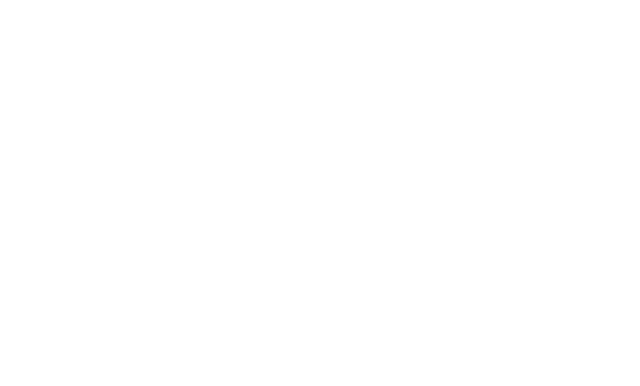
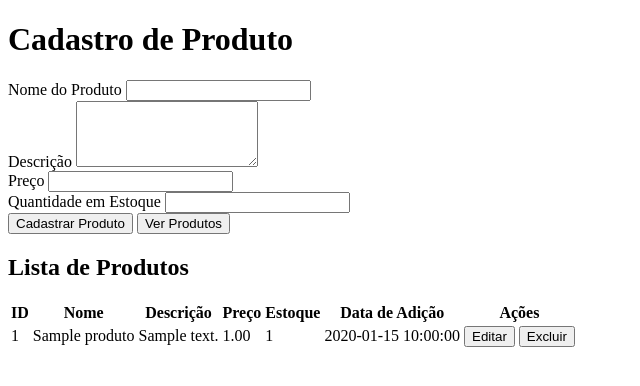
Before and after one commit to brienabertoni/pet_crud, a PHP site: page /cad_produtos.php in a window 1280 px wide. Before the commit the part shown is empty. Shown: the top 386 px of the page, without its empty margins (0-640 px from the left). Run offline with PHP 8.4, Linux system fonts and the light colour scheme; tables that the repository leaves empty hold one stand-in row (values such as "Sample post").

Commit message:
Update cad_produtos.php

```diff
--- a/cad_produtos.php
+++ b/cad_produtos.php
@@ -36,3 +36,77 @@ if ($_SERVER['REQUEST_METHOD'] === 'POST') {
 $sql = "SELECT id, nome_produto, descricao, preco, estoque, data_adicao FROM produtos";
 $result = $conn->query($sql);
 ?>
+
+<!DOCTYPE html>
+<html lang="pt-br">
+<head>
+    <meta charset="UTF-8">
+    <meta name="viewport" content="width=device-width, initial-scale=1.0">
+    <title>Cadastro de Produto</title>
+
+</head>
+<body>
+    <div class="container">
+        <h1>Cadastro de Produto</h1>
+        <form action="" method="post">
+            <div class="form-group">
+                <label for="nome_produto">Nome do Produto</label>
+                <input type="text" id="nome_produto" name="nome_produto" required>
+            </div>
+            <div class="form-group">
+                <label for="descricao">Descrição</label>
+                <textarea id="descricao" name="descricao" rows="4" required></textarea>
+            </div>
+            <div class="form-group">
+                <label for="preco">Preço</label>
+                <input type="number" id="preco" name="preco" step="0.01" required>
+            </div>
+            <div class="form-group">
+                <label for="estoque">Quantidade em Estoque</label>
+                <input type="number" id="estoque" name="estoque" required>
+            </div>
+            <div class="btn-container">
+                <button type="submit" class="btn-submit">Cadastrar Produto</button>
+                <button type="button" class="btn-submit" onclick="window.location.href='produtos.php'">Ver Produtos</button>
+            </div>
+        </form>
+
+        <h2>Lista de Produtos</h2>
+        <table>
+            <thead>
+                <tr>
+                    <th>ID</th>
+                    <th>Nome</th>
+                    <th>Descrição</th>
+                    <th>Preço</th>
+                    <th>Estoque</th>
+                    <th>Data de Adição</th>
+                    <th>Ações</th>
+                </tr>
+            </thead>
+            <tbody>
+                <?php if ($result->num_rows > 0): ?>
+                    <?php while($row = $result->fetch_assoc()): ?>
+                    <tr>
+                        <td><?php echo $row['id']; ?></td>
+                        <td><?php echo $row['nome_produto']; ?></td>
+                        <td><?php echo $row['descricao']; ?></td>
+                        <td><?php echo $row['preco']; ?></td>
+                        <td><?php echo $row['estoque']; ?></td>
+                        <td><?php echo $row['data_adicao']; ?></td>
+                        <td class="action-buttons">
+                            <button class="edit-btn">Editar</button>
+                            <button class="delete-btn">Excluir</button>
+                        </td>
+                    </tr>
+                    <?php endwhile; ?>
+                <?php else: ?>
+                    <tr>
+                        <td colspan="7">Nenhum produto cadastrado.</td>
+                    </tr>
+                <?php endif; ?>
+            </tbody>
+        </table>
+    </div>
+</body>
+</html>
```
